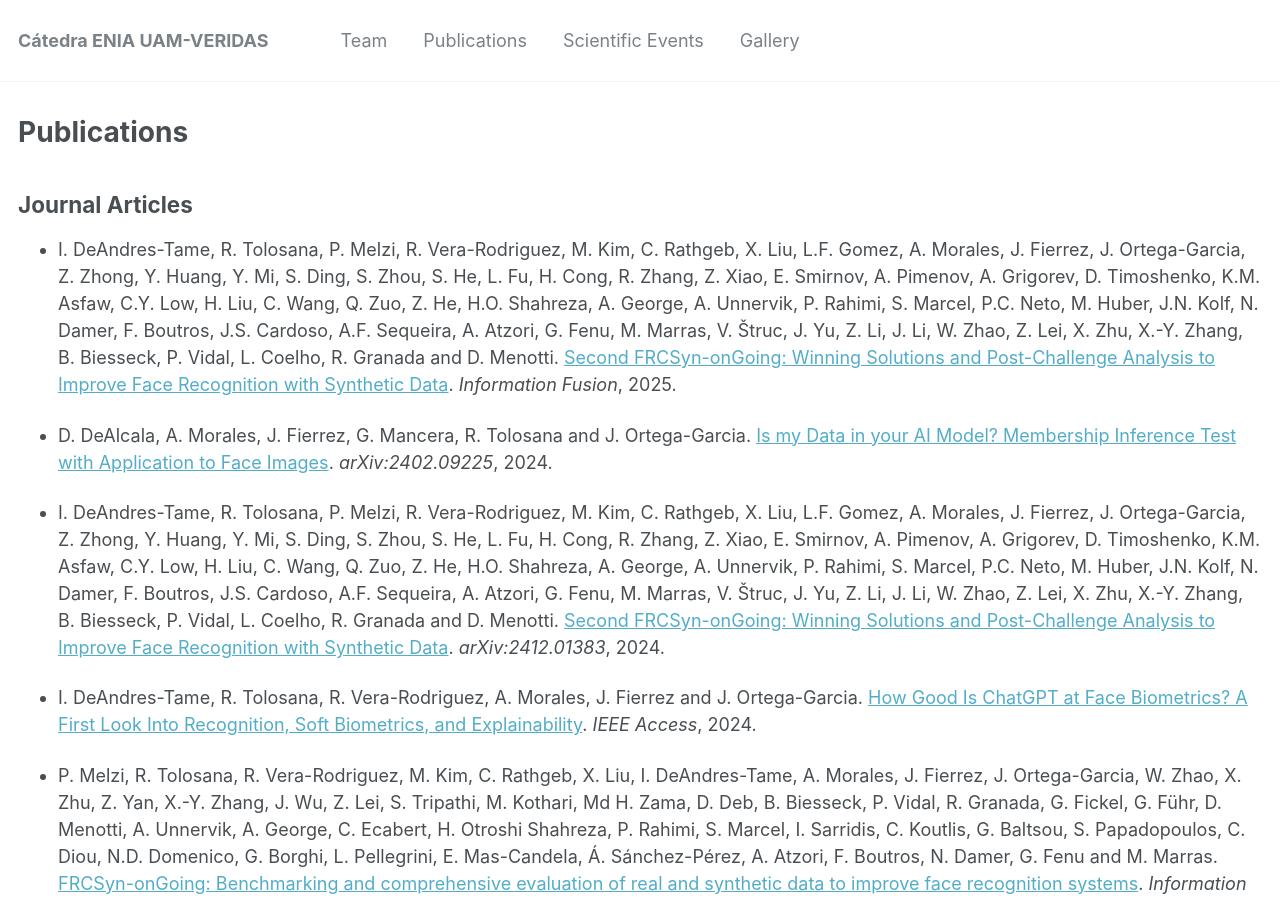
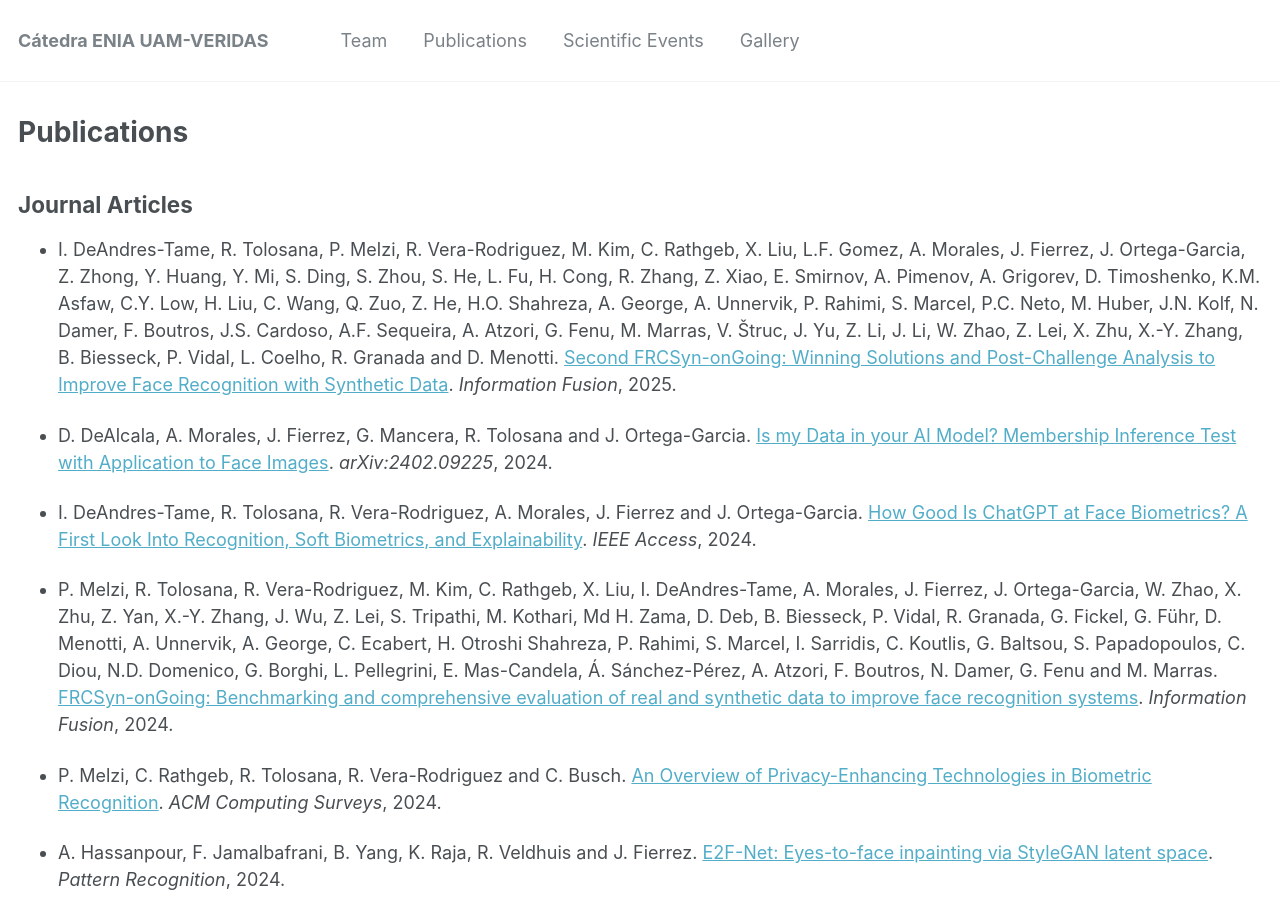
Before and after one commit to catedraeniauam/catedraeniauam.github.io, a Jekyll site: the page built from _pages/publications.md, in a window 1280 px wide and 900 px high. Built offline with Jekyll 4.4.1, drawn with Linux system fonts in a browser that asks for light colours.

Commit message:
Quitamos publicación repetida

```diff
--- a/_pages/publications.md
+++ b/_pages/publications.md
@@ -11,8 +11,6 @@ Journal Articles
 - I. DeAndres-Tame, R. Tolosana, P. Melzi, R. Vera-Rodriguez, M. Kim, C. Rathgeb, X. Liu, L.F. Gomez, A. Morales, J. Fierrez, J. Ortega-Garcia, Z. Zhong, Y. Huang, Y. Mi, S. Ding, S. Zhou, S. He, L. Fu, H. Cong, R. Zhang, Z. Xiao, E. Smirnov, A. Pimenov, A. Grigorev, D. Timoshenko, K.M. Asfaw, C.Y. Low, H. Liu, C. Wang, Q. Zuo, Z. He, H.O. Shahreza, A. George, A. Unnervik, P. Rahimi, S. Marcel, P.C. Neto, M. Huber, J.N. Kolf, N. Damer, F. Boutros, J.S. Cardoso, A.F. Sequeira, A. Atzori, G. Fenu, M. Marras, V. Štruc, J. Yu, Z. Li, J. Li, W. Zhao, Z. Lei, X. Zhu, X.-Y. Zhang, B. Biesseck, P. Vidal, L. Coelho, R. Granada and D. Menotti. <a href="https://doi.org/10.1016/j.inffus.2025.103099" target="_blank">Second FRCSyn-onGoing: Winning Solutions and Post-Challenge Analysis to Improve Face Recognition with Synthetic Data</a>. *Information Fusion*, 2025.
 
 - D. DeAlcala, A. Morales, J. Fierrez, G. Mancera, R. Tolosana and J. Ortega-Garcia. <a href="https://arxiv.org/abs/2402.09225" target="_blank">Is my Data in your AI Model? Membership Inference Test with Application to Face Images</a>. *arXiv:2402.09225*, 2024.
-
-- I. DeAndres-Tame, R. Tolosana, P. Melzi, R. Vera-Rodriguez, M. Kim, C. Rathgeb, X. Liu, L.F. Gomez, A. Morales, J. Fierrez, J. Ortega-Garcia, Z. Zhong, Y. Huang, Y. Mi, S. Ding, S. Zhou, S. He, L. Fu, H. Cong, R. Zhang, Z. Xiao, E. Smirnov, A. Pimenov, A. Grigorev, D. Timoshenko, K.M. Asfaw, C.Y. Low, H. Liu, C. Wang, Q. Zuo, Z. He, H.O. Shahreza, A. George, A. Unnervik, P. Rahimi, S. Marcel, P.C. Neto, M. Huber, J.N. Kolf, N. Damer, F. Boutros, J.S. Cardoso, A.F. Sequeira, A. Atzori, G. Fenu, M. Marras, V. Štruc, J. Yu, Z. Li, J. Li, W. Zhao, Z. Lei, X. Zhu, X.-Y. Zhang, B. Biesseck, P. Vidal, L. Coelho, R. Granada and D. Menotti. <a href="https://arxiv.org/abs/2412.01383" target="_blank">Second FRCSyn-onGoing: Winning Solutions and Post-Challenge Analysis to Improve Face Recognition with Synthetic Data</a>. *arXiv:2412.01383*, 2024.
 
 - I. DeAndres-Tame, R. Tolosana, R. Vera-Rodriguez, A. Morales, J. Fierrez and J. Ortega-Garcia. <a href="https://ieeexplore.ieee.org/abstract/document/10445251" target="_blank">How Good Is ChatGPT at Face Biometrics? A First Look Into Recognition, Soft Biometrics, and Explainability</a>. *IEEE Access*, 2024.
 
```
